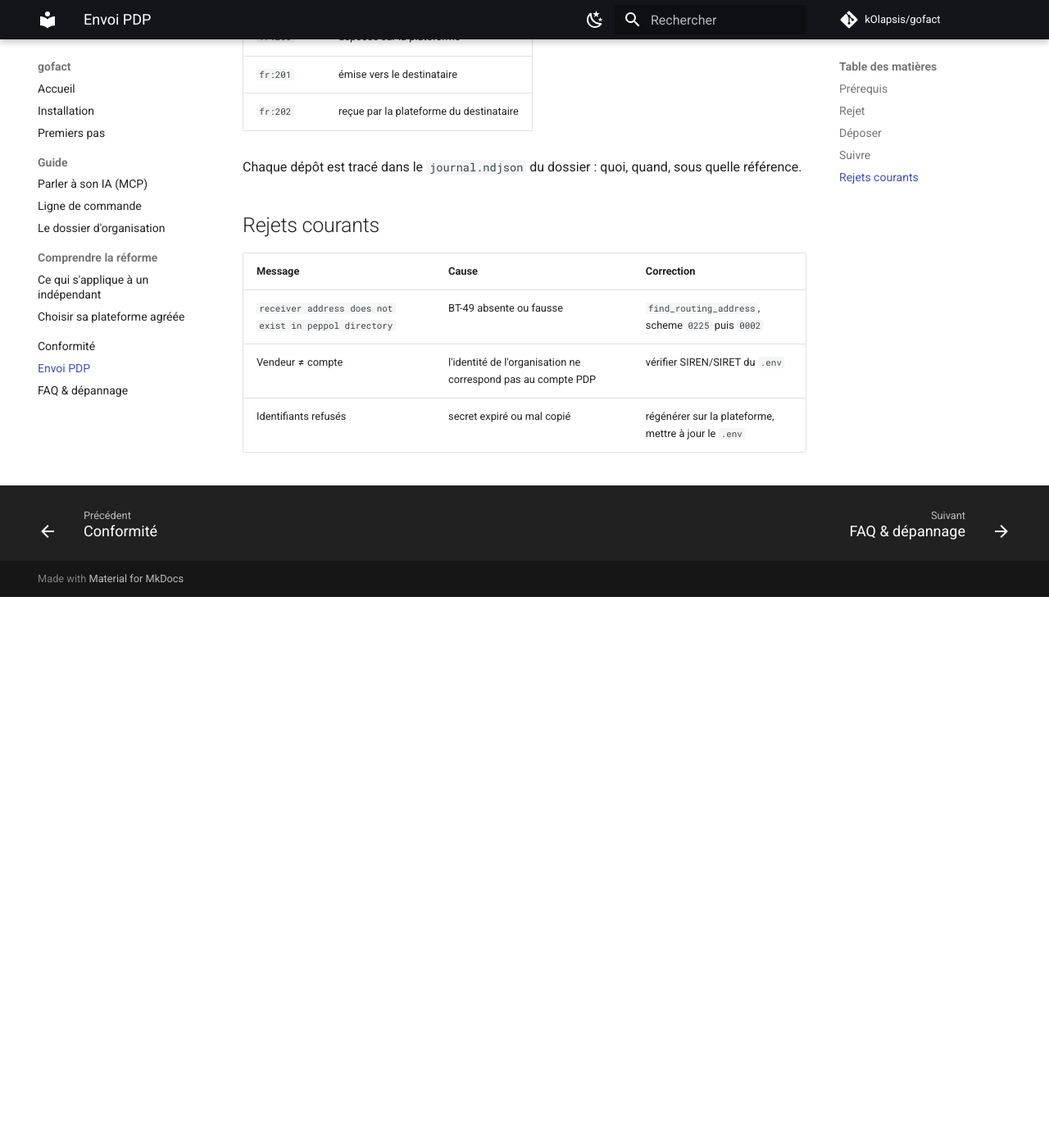
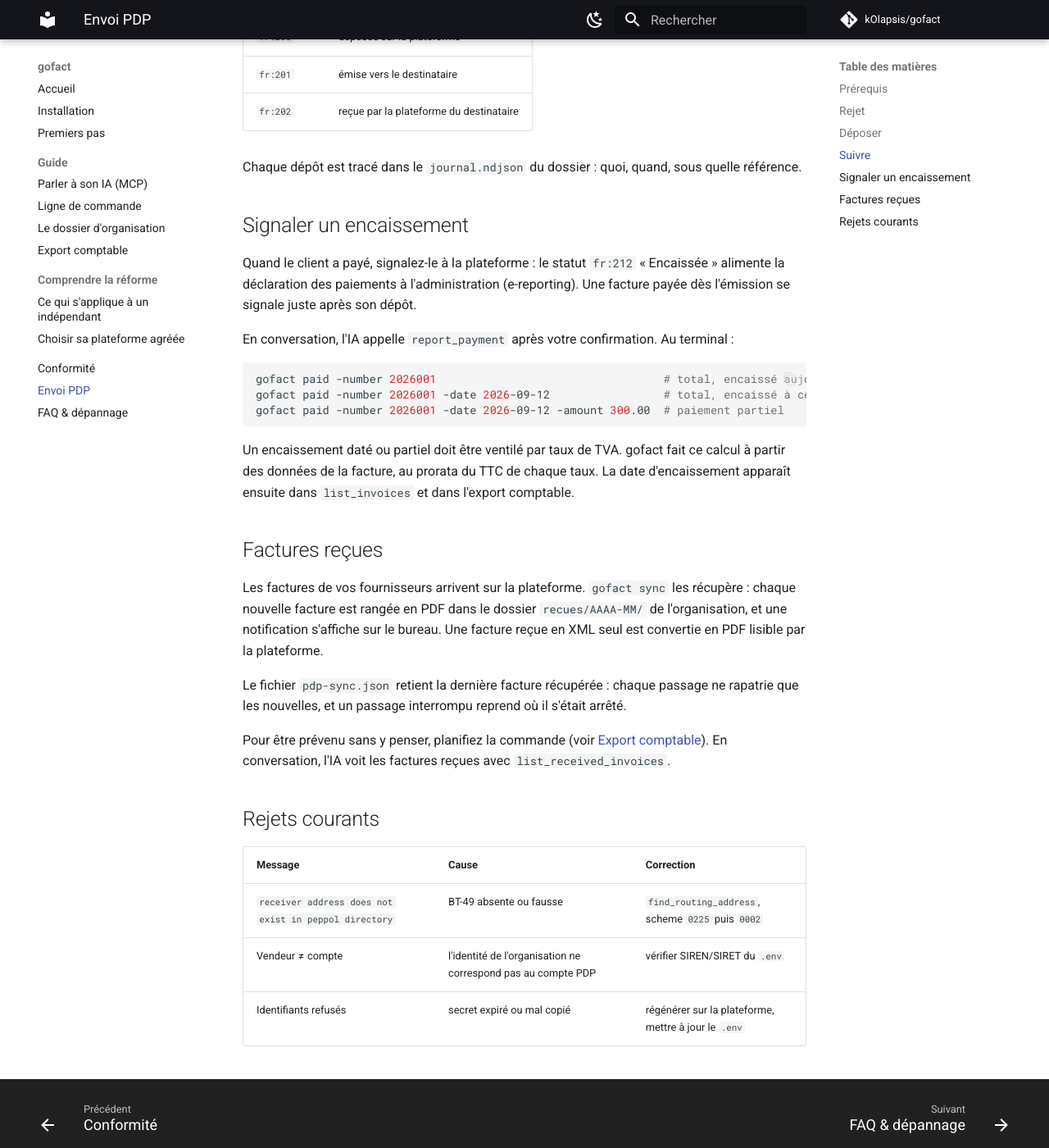
Before and after one commit to kOlapsis/gofact, an MkDocs documentation site: the page built from docs/pdp.md, in a window 1280 px wide and 1400 px high, scrolled down 1604 px. Shown: the whole window at 82% size. Built offline with MkDocs 1.6.1 and Material for MkDocs 9.7.7, drawn with Linux system fonts in a browser that asks for light colours; comment, search, counter and statistics services are not loaded; before the commit the page ends 2332 px from its top, so only the background shows below that.

Commit message:
docs: document payments, received invoices and the accounting export

````diff
--- a/docs/pdp.md
+++ b/docs/pdp.md
@@ -70,6 +70,38 @@ Le cycle de vie s'affiche au dépôt et se consulte ensuite (`get_invoice_status
 Chaque dépôt est tracé dans le `journal.ndjson` du dossier : quoi, quand, sous quelle
 référence.
 
+## Signaler un encaissement
+
+Quand le client a payé, signalez-le à la plateforme : le statut `fr:212` « Encaissée »
+alimente la déclaration des paiements à l'administration (e-reporting). Une facture
+payée dès l'émission se signale juste après son dépôt.
+
+En conversation, l'IA appelle `report_payment` après votre confirmation. Au terminal :
+
+```sh
+gofact paid -number 2026001                                  # total, encaissé aujourd'hui
+gofact paid -number 2026001 -date 2026-09-12                 # total, encaissé à cette date
+gofact paid -number 2026001 -date 2026-09-12 -amount 300.00  # paiement partiel
+```
+
+Un encaissement daté ou partiel doit être ventilé par taux de TVA. gofact fait ce
+calcul à partir des données de la facture, au prorata du TTC de chaque taux. La date
+d'encaissement apparaît ensuite dans `list_invoices` et dans l'export comptable.
+
+## Factures reçues
+
+Les factures de vos fournisseurs arrivent sur la plateforme. `gofact sync` les
+récupère : chaque nouvelle facture est rangée en PDF dans le dossier `recues/AAAA-MM/`
+de l'organisation, et une notification s'affiche sur le bureau. Une facture reçue en
+XML seul est convertie en PDF lisible par la plateforme.
+
+Le fichier `pdp-sync.json` retient la dernière facture récupérée : chaque passage ne
+rapatrie que les nouvelles, et un passage interrompu reprend où il s'était arrêté.
+
+Pour être prévenu sans y penser, planifiez la commande (voir
+[Export comptable](guide/export.md#planifier)). En conversation, l'IA voit les factures
+reçues avec `list_received_invoices`.
+
 ## Rejets courants
 
 | Message | Cause | Correction |
--- a/mkdocs.yml
+++ b/mkdocs.yml
@@ -72,6 +72,7 @@ nav:
       - Parler à son IA (MCP): guide/mcp.md
       - Ligne de commande: guide/cli.md
       - Le dossier d'organisation: guide/organisation.md
+      - Export comptable: guide/export.md
   - Comprendre la réforme:
       - Ce qui s'applique à un indépendant: comprendre/reforme-independant.md
       - Choisir sa plateforme agréée: comprendre/choisir-plateforme-agreee.md
````
Also changed, not shown: docs/guide/cli.md (+10 -1 lines), docs/guide/export.md (added, +67 -0 lines), skills/creer-facture/SKILL.md (+4 -0 lines), 1 other file.
